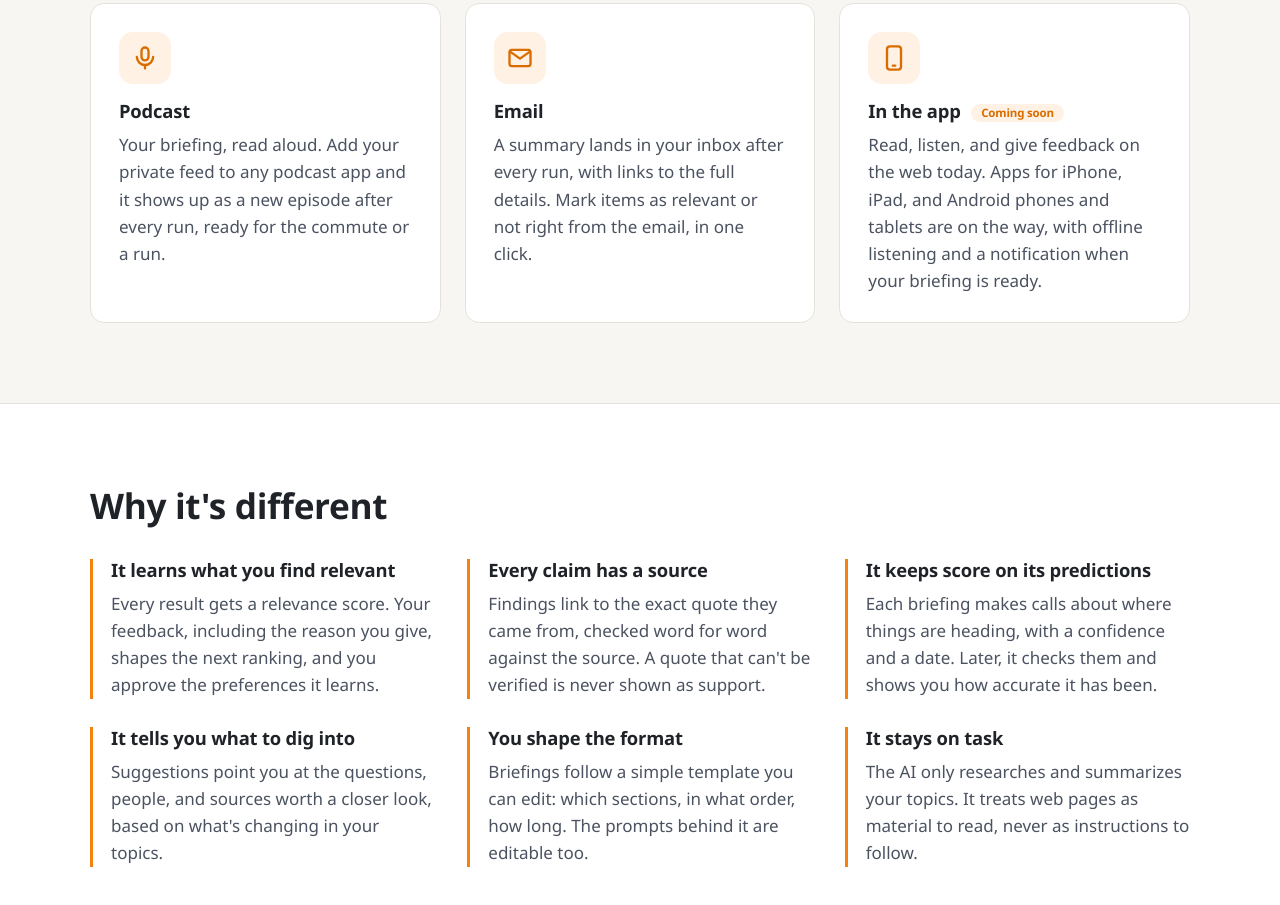
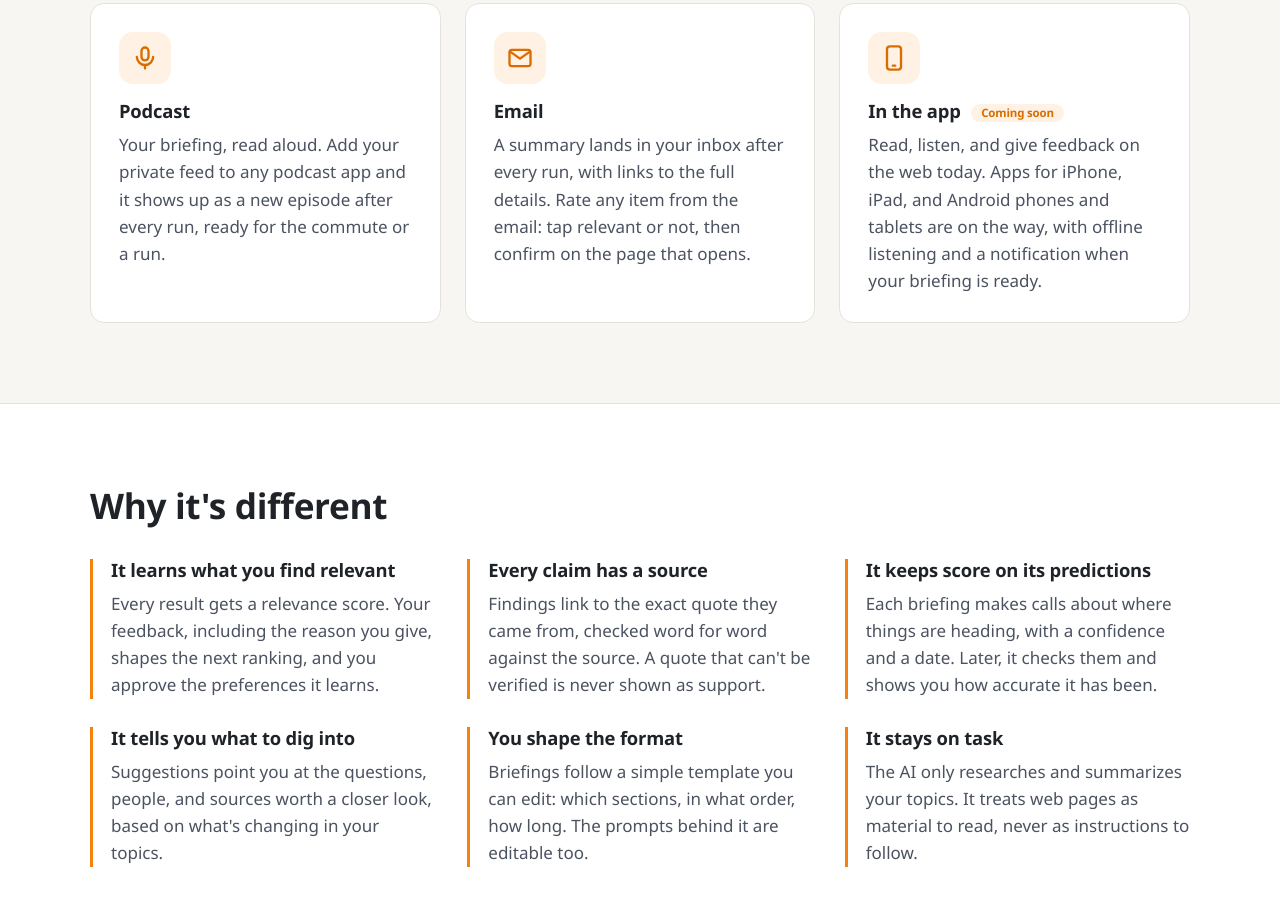
Before and after one commit to jchristn/mymorningnews.ai, a plain HTML site: page index.html in a window 1280 px wide. Shown: the part 1571-2476 px from the top of the page. Drawn offline with Linux system fonts and the light colour scheme.

Commit message:
Describe email ratings as they work: tap, then confirm
Co-Authored-By: Claude Opus 5.5 <noreply@anthropic.com>

```diff
--- a/index.html
+++ b/index.html
@@ -157,7 +157,7 @@
               <svg viewBox="0 0 24 24"><rect x="3" y="5" width="18" height="14" rx="2"/><path d="m3.5 6.5 8.5 6 8.5-6"/></svg>
             </div>
             <h3>Email</h3>
-            <p>A summary lands in your inbox after every run, with links to the full details. Mark items as relevant or not right from the email, in one click.</p>
+            <p>A summary lands in your inbox after every run, with links to the full details. Rate any item from the email: tap relevant or not, then confirm on the page that opens.</p>
           </article>
           <article class="channel">
             <div class="channel-icon" aria-hidden="true">
```
